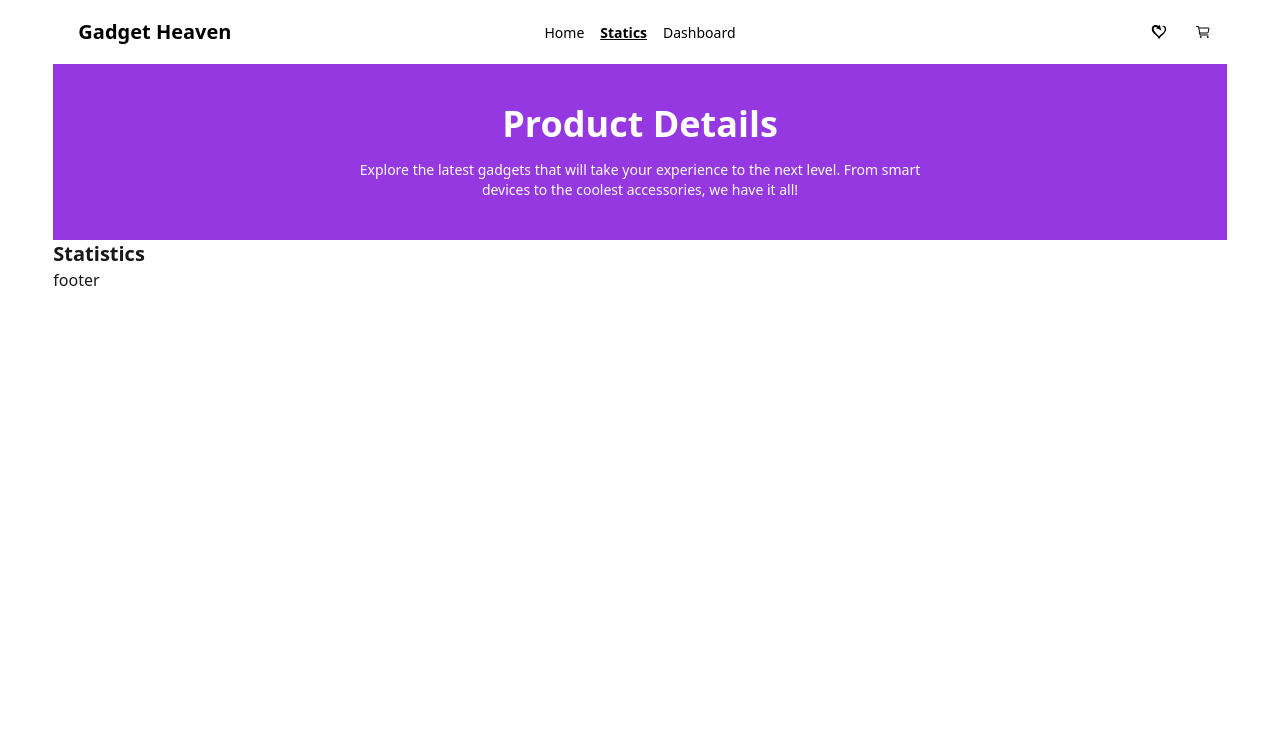
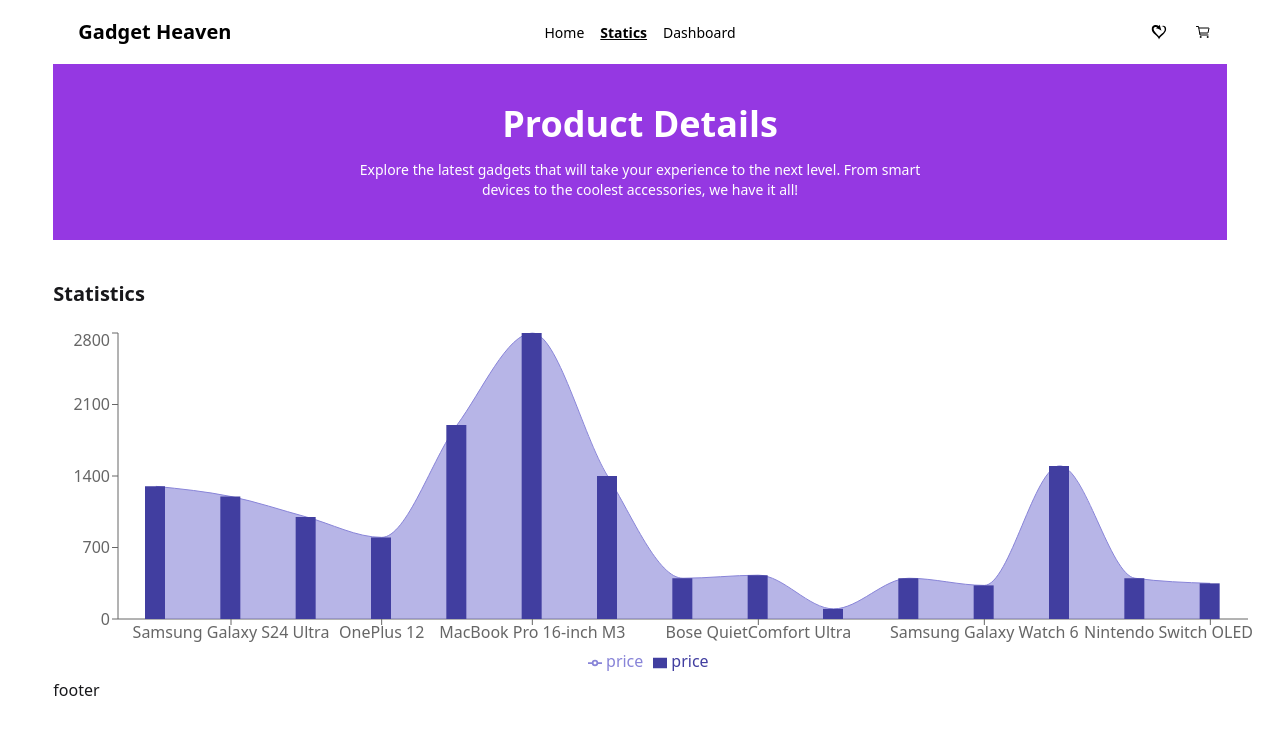
Before and after one commit to ayeshamukta/Gadget-heaven, a React (Vite) app: page /statics in a window 1280 px wide. Shown: the top 734 px of the page. Built offline with nearby package versions, Linux system fonts and the light colour scheme.

Commit message:
designed the statistics part

```diff
--- a/package.json
+++ b/package.json
@@ -17,6 +17,7 @@
     "react-router": "^7.6.0",
     "react-router-dom": "^7.6.0",
     "react-tabs": "^6.1.0",
+    "recharts": "^2.15.3",
     "tailwindcss": "^4.1.5"
   },
   "devDependencies": {
--- a/src/Components/Statics/Statics.jsx
+++ b/src/Components/Statics/Statics.jsx
@@ -1,14 +1,34 @@
 import React from 'react';
+import { useLoaderData } from 'react-router';
+import { BarChart, Bar,Area, Rectangle, XAxis, YAxis, CartesianGrid, Tooltip, Legend, ResponsiveContainer, ComposedChart } from 'recharts';
 
 const Statics = () => {
+
+    const data = useLoaderData()
+    const datalist = data.map(item => ({
+        name: item.product_title,
+        price: item.price
+    }))
+    console.log(datalist);
+
     return (
         <div>
             <div className='text-white  text-center py-10 space-y-4 bg-[#9538E2]'>
                 <h1 className='font-bold text-4xl  '>Product Details</h1>
                 <p className='text-sm lg:w-[600px] mx-auto'>Explore the latest gadgets that will take your experience to the next level. From smart devices to the coolest accessories, we have it all!</p>
             </div>
-            <div>
-                <h3 className='font-bold text-xl'>Statistics</h3>
+            <div className='mt-10'>
+                <h3 className='font-bold text-xl pb-5'>Statistics</h3>
+
+                <ComposedChart data={datalist} width={1200} height={350} >
+                    <XAxis dataKey='name' ></XAxis>
+                    <YAxis></YAxis>
+                    {/* <Tooltip /> */}
+                    <Legend />
+                    <Area type="monotone" dataKey="price" fill="#8884d8" stroke="#8884d8" />
+                    <Bar dataKey="price" barSize={20} fill="#413ea0" activeBar={<Rectangle fill="#9538E2" stroke="black" />} />
+
+                </ComposedChart>
 
             </div>
         </div>
--- a/src/main.jsx
+++ b/src/main.jsx
@@ -31,6 +31,7 @@
       },
       {
         path:'/statics',
+        loader:()=>fetch('/data.json'),
         element:<Statics></Statics>
       },
       {
```
Also changed, not shown: 1 other file (tests, documents, lock files or other folders).
